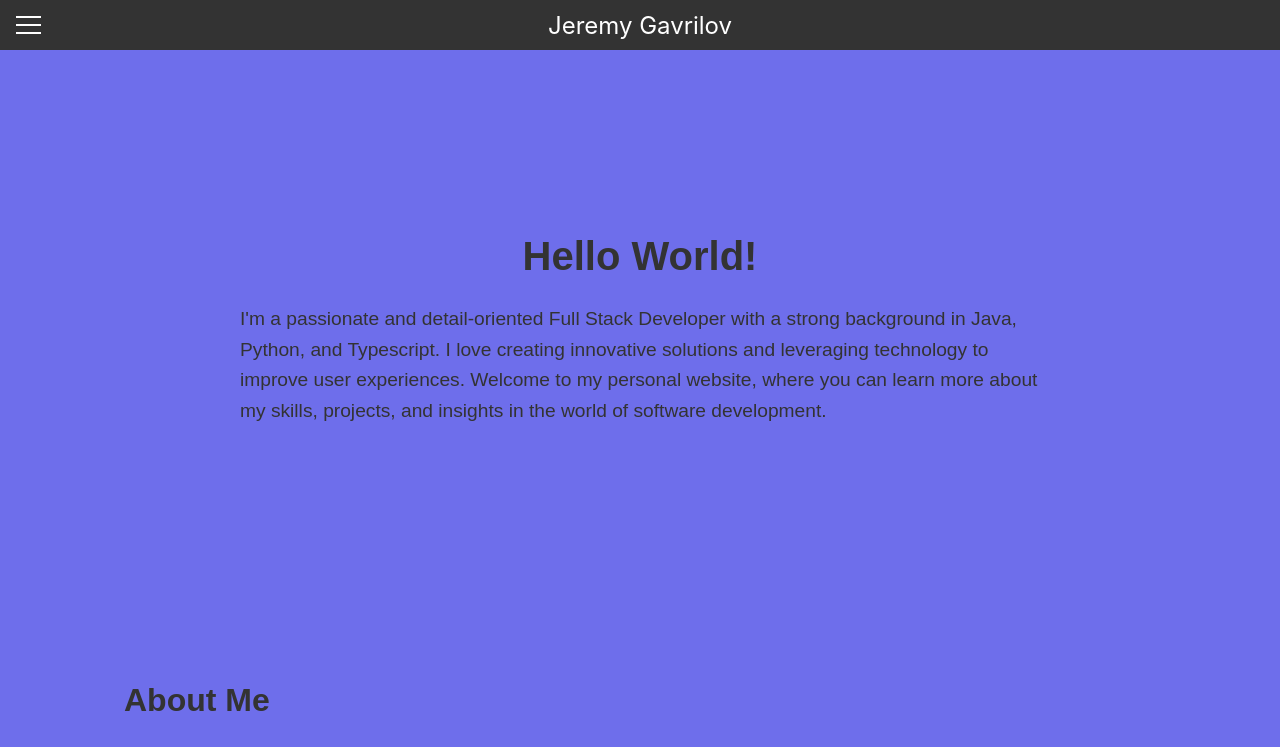
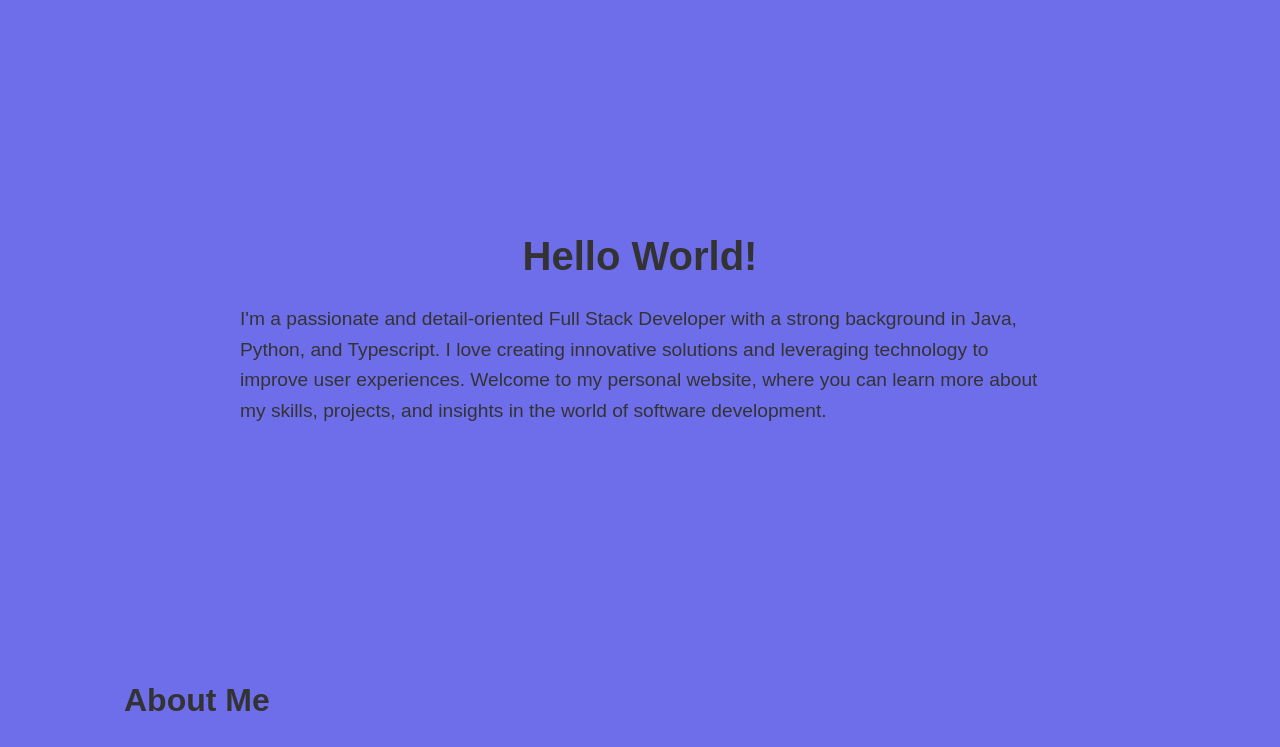
Before and after one commit to jgavrilo/Website-Template, a Next.js app: page /portfolio/ in a window 1280 px wide. Shown: the top 747 px of the page. Built offline with nearby package versions, Linux system fonts and the light colour scheme.

Commit message:
Added nav bar to appear/disappear on manual scroll

```diff
--- a/components/nav/Navbar.tsx
+++ b/components/nav/Navbar.tsx
@@ -10,6 +10,8 @@ import Hamburger from "../Hamburger";
 
 const Navbar: React.FC = () => {
   const [showDropdown, setShowDropdown] = useState(false);
+  const [lastScrollPosition, setLastScrollPosition] = useState(0);
+  const [navBarHidden, setNavBarHidden] = useState(false);
   const headerRef = useRef<HTMLDivElement>(null);
 
   useEffect(() => {
@@ -19,12 +21,24 @@ const Navbar: React.FC = () => {
       }
     };
 
+    const handleScroll = () => {
+      const currentScrollPosition = window.pageYOffset;
+      if (currentScrollPosition < lastScrollPosition) {
+        setNavBarHidden(false);
+      } else {
+        setNavBarHidden(true);
+      }
+      setLastScrollPosition(currentScrollPosition);
+    };
+
     document.addEventListener("click", handleClickOutside);
+    window.addEventListener("scroll", handleScroll);
 
     return () => {
       document.removeEventListener("click", handleClickOutside);
+      window.removeEventListener("scroll", handleScroll);
     };
-  }, []);
+  }, [lastScrollPosition]);
 
   const toggleDropdown = () => {
     setShowDropdown(!showDropdown);
@@ -38,8 +52,12 @@ const Navbar: React.FC = () => {
     }
   };
 
+  const navbarClasses = navBarHidden
+    ? `${styles.header} ${styles.hidden}`
+    : styles.header;
+
   return (
-    <header className={styles.header} ref={headerRef}>
+    <header className={navbarClasses} ref={headerRef}>
         <span className={styles.brand}>Jeremy Gavrilov</span>
         <Hamburger onClick={toggleDropdown} showDropdown={showDropdown} />
         {showDropdown && (
--- a/styles/components/nav/Navbar.module.css
+++ b/styles/components/nav/Navbar.module.css
@@ -9,6 +9,13 @@
   top: 0;
   width: 100%;
   z-index: 100;
+  transition: transform 0.3s ease-in-out;
+}
+
+/* Hides the nav bar while scrolling down */
+.hidden {
+  transform: translateY(-100%);
+  transition: transform 0.3s ease-in-out;
 }
 
 /* The .brand class styles the brand text */
```
